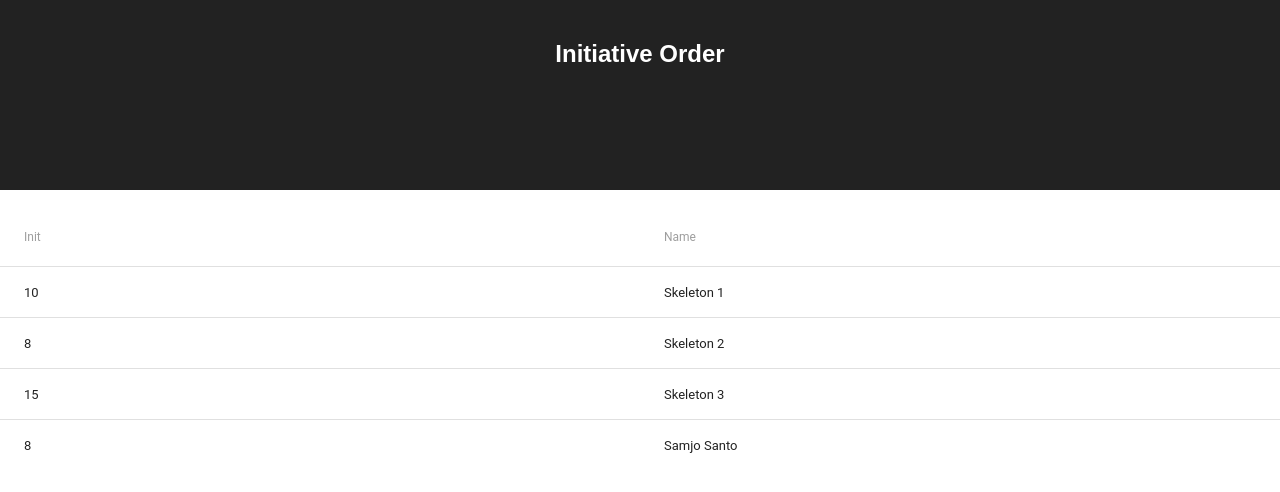
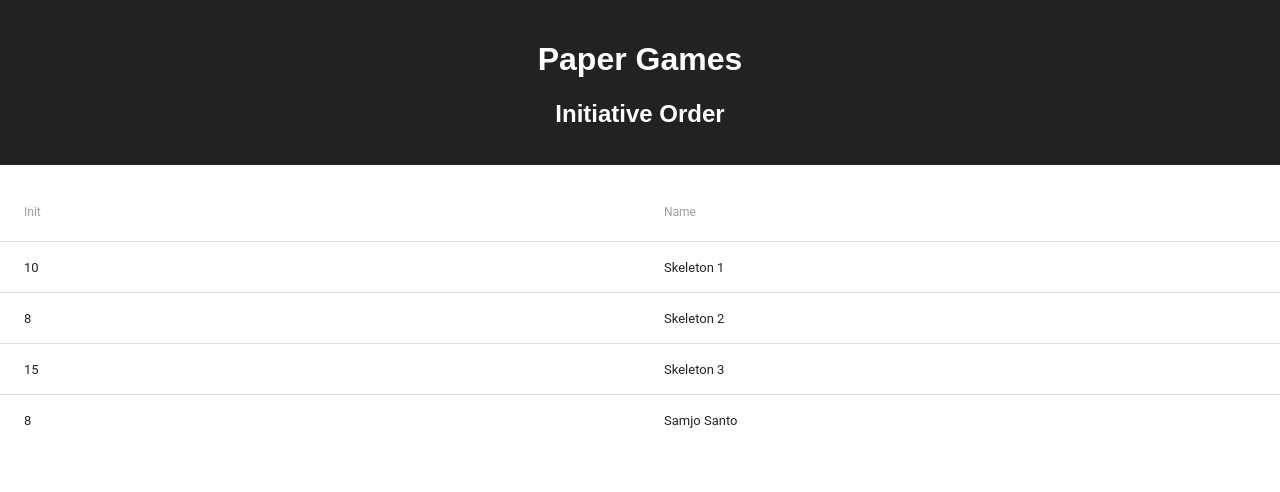
Before and after one commit to paper-games/paper-games, a React (Create React App) app: page / in a window 1280 px wide. Shown: the top 492 px of the page. Built offline with nearby package versions, Linux system fonts and the light colour scheme.

Commit message:
refactor(App, InitiativeOrder): Put them into modules inside the component folder

```diff
--- a/src/App.tsx
+++ /dev/null
@@ -1,67 +0,0 @@
-import * as PropTypes from "prop-types"
-import * as React from "react"
-import "./App.css"
-import { Logger } from "./tracking/error-logger"
-import { EventTracker } from "./tracking/event-tracker"
-import MuiThemeProvider from "material-ui/styles/MuiThemeProvider"
-import { Table, TableBody, TableHeaderColumn, TableHeader, TableRow, TableRowColumn } from "material-ui"
-
-interface Props {
-  logger: Logger
-  tracker: EventTracker
-}
-
-interface Character {
-  name: string
-  initiative: number
-}
-const characters: Character[] = [
-  { name: "Skeleton 1", initiative: 10 },
-  { name: "Skeleton 2", initiative: 8 },
-  { name: "Skeleton 3", initiative: 15 },
-  { name: "Samjo Santo", initiative: 8 },
-]
-
-class App extends React.Component<Props, {}> {
-  static childContextTypes = {
-    tracker: PropTypes.any,
-    logger: PropTypes.any,
-  }
-  componentDidCatch(e: Error) {
-    this.props.logger.error(e)
-  }
-  getChildContext() {
-    let { logger, tracker } = this.props
-    return { logger, tracker }
-  }
-  render() {
-    return (
-      <MuiThemeProvider>
-        <div className="App">
-          <div className="App-header">
-            <h2>Initiative Order</h2>
-          </div>
-          <p className="App-intro" />
-          <Table selectable={false}>
-            <TableHeader displaySelectAll={false} adjustForCheckbox={false}>
-              <TableRow>
-                <TableHeaderColumn>Init</TableHeaderColumn>
-                <TableHeaderColumn>Name</TableHeaderColumn>
-              </TableRow>
-            </TableHeader>
-            <TableBody displayRowCheckbox={false}>
-              {characters.map(character => (
-                <TableRow key={character.name} selectable={false}>
-                  <TableRowColumn> {character.initiative} </TableRowColumn>
-                  <TableRowColumn> {character.name} </TableRowColumn>
-                </TableRow>
-              ))}
-            </TableBody>
-          </Table>
-        </div>
-      </MuiThemeProvider>
-    )
-  }
-}
-
-export default App
--- a/src/App.css
+++ b/src/components/App/App.css
@@ -9,7 +9,7 @@
 
 .App-header {
   background-color: #222;
-  height: 150px;
+  height: 125px;
   padding: 20px;
   color: white;
 }
@@ -17,8 +17,3 @@
 .App-intro {
   font-size: large;
 }
-
-@keyframes App-logo-spin {
-  from { transform: rotate(0deg); }
-  to { transform: rotate(360deg); }
-}
--- /dev/null
+++ b/src/components/App/App.tsx
@@ -0,0 +1,47 @@
+import * as PropTypes from "prop-types"
+import * as React from "react"
+import "./App.css"
+import { Logger } from "../../tracking/error-logger"
+import { EventTracker } from "../../tracking/event-tracker"
+import MuiThemeProvider from "material-ui/styles/MuiThemeProvider"
+import { InitiativeOrder, Character } from "../InitiativeOrder"
+
+interface Props {
+  logger: Logger
+  tracker: EventTracker
+}
+
+const characters: Character[] = [
+  { name: "Skeleton 1", initiative: 10 },
+  { name: "Skeleton 2", initiative: 8 },
+  { name: "Skeleton 3", initiative: 15 },
+  { name: "Samjo Santo", initiative: 8 },
+]
+
+export class App extends React.Component<Props, {}> {
+  static childContextTypes = {
+    tracker: PropTypes.any,
+    logger: PropTypes.any,
+  }
+  componentDidCatch(e: Error) {
+    this.props.logger.error(e)
+  }
+  getChildContext() {
+    let { logger, tracker } = this.props
+    return { logger, tracker }
+  }
+  render() {
+    return (
+      <MuiThemeProvider>
+        <div className="App">
+          <div className="App-header">
+            <h1>Paper Games</h1>
+            <h2>Initiative Order</h2>
+          </div>
+          <p className="App-intro" />
+          <InitiativeOrder characters={characters} />
+        </div>
+      </MuiThemeProvider>
+    )
+  }
+}
--- /dev/null
+++ b/src/components/App/index.ts
@@ -0,0 +1 @@
+export { App } from "./App"
--- /dev/null
+++ b/src/components/InitiativeOrder/InitiativeOrder.tsx
@@ -0,0 +1,34 @@
+import * as React from "react"
+import { Table, TableHeader, TableRow, TableHeaderColumn, TableBody, TableRowColumn } from "material-ui"
+
+export interface Character {
+  name: string
+  initiative: number
+}
+
+interface Props {
+  characters: Character[]
+}
+
+export class InitiativeOrder extends React.Component<Props, {}> {
+  render() {
+    return (
+      <Table selectable={false}>
+        <TableHeader displaySelectAll={false} adjustForCheckbox={false}>
+          <TableRow>
+            <TableHeaderColumn>Init</TableHeaderColumn>
+            <TableHeaderColumn>Name</TableHeaderColumn>
+          </TableRow>
+        </TableHeader>
+        <TableBody displayRowCheckbox={false}>
+          {this.props.characters.map(character => (
+            <TableRow key={character.name} selectable={false}>
+              <TableRowColumn> {character.initiative} </TableRowColumn>
+              <TableRowColumn> {character.name} </TableRowColumn>
+            </TableRow>
+          ))}
+        </TableBody>
+      </Table>
+    )
+  }
+}
--- /dev/null
+++ b/src/components/InitiativeOrder/index.ts
@@ -0,0 +1 @@
+export { InitiativeOrder, Character } from "./InitiativeOrder"
--- a/src/index.tsx
+++ b/src/index.tsx
@@ -1,6 +1,6 @@
 import * as React from "react"
 import * as ReactDOM from "react-dom"
-import App from "./App"
+import { App } from "./components/App"
 import registerServiceWorker from "./registerServiceWorker"
 import "./index.css"
 import { createLogger } from "./tracking/error-logger"
```
Also changed, not shown: 1 other file (tests, documents, lock files or other folders).
